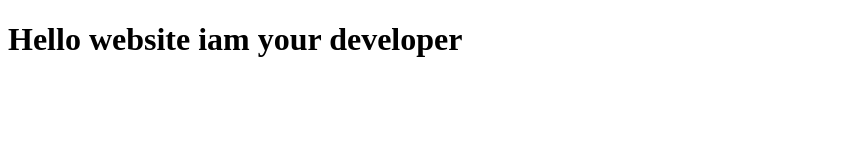
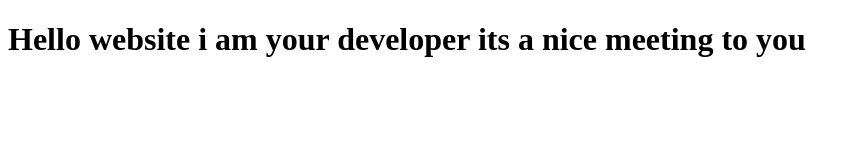
Before and after one commit to khandekar0708/coursera-test, a plain HTML site: page site/index.html in a window 1280 px wide. Shown: the whole page, without its empty margins (0-860 px from the left). Drawn offline with Linux system fonts and the light colour scheme.

Commit message:
Small addition to our content.

```diff
--- a/site/index.html
+++ b/site/index.html
@@ -4,7 +4,8 @@
 	<title>Hello website</title>
 </head>
 <body>
-	<h1>Hello website iam your developer</h1>
+	<h1>Hello website i am your developer
+	its a nice meeting to you</h1>
 
 </body>
 </html>
```
